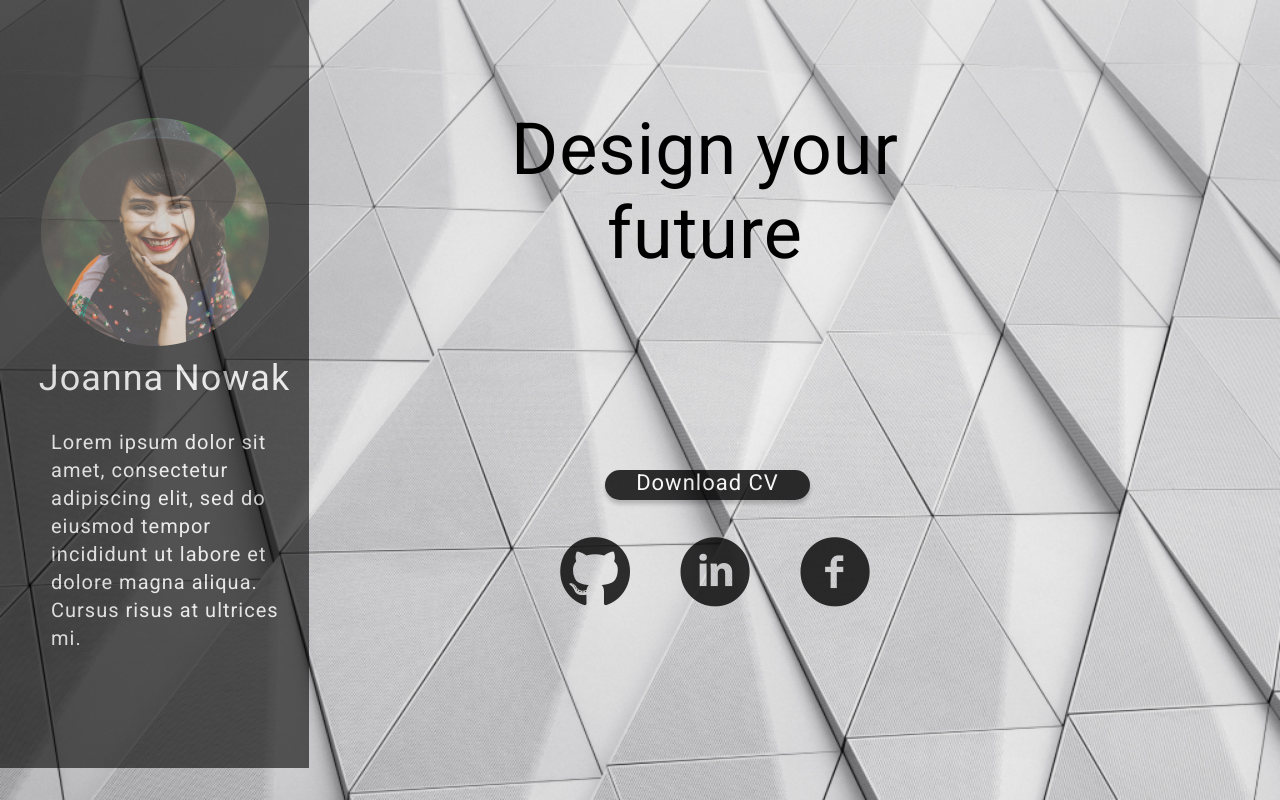
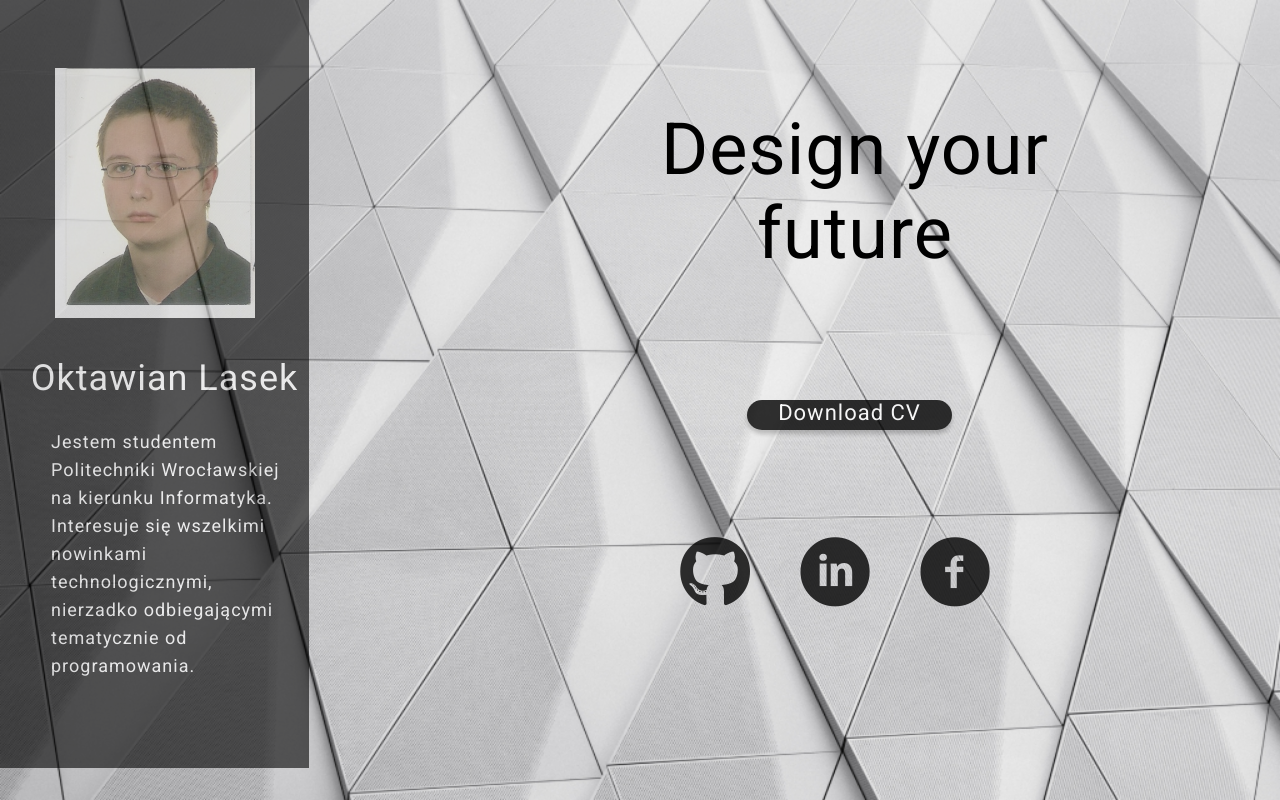
Before and after one commit to Oktawian-L/Mockup-1---Figma, a PHP site: page / in a window 1280 px wide. Run offline with PHP 8.4, Linux system fonts and the light colour scheme; some libraries are stand-ins or nearby versions.

Commit message:
Personalize  business card

```diff
--- a/css/fontello.css
+++ b/css/fontello.css
@@ -1,11 +1,11 @@
 @font-face {
   font-family: 'fontello';
-  src: url('../font/fontello.eot?90898985');
-  src: url('../font/fontello.eot?90898985#iefix') format('embedded-opentype'),
-       url('../font/fontello.woff2?90898985') format('woff2'),
-       url('../font/fontello.woff?90898985') format('woff'),
-       url('../font/fontello.ttf?90898985') format('truetype'),
-       url('../font/fontello.svg?90898985#fontello') format('svg');
+  src: url('../font/fontello.eot?74592605');
+  src: url('../font/fontello.eot?74592605#iefix') format('embedded-opentype'),
+       url('../font/fontello.woff2?74592605') format('woff2'),
+       url('../font/fontello.woff?74592605') format('woff'),
+       url('../font/fontello.ttf?74592605') format('truetype'),
+       url('../font/fontello.svg?74592605#fontello') format('svg');
   font-weight: normal;
   font-style: normal;
 }
@@ -15,7 +15,7 @@
 @media screen and (-webkit-min-device-pixel-ratio:0) {
   @font-face {
     font-family: 'fontello';
-    src: url('../font/fontello.svg?90898985#fontello') format('svg');
+    src: url('../font/fontello.svg?74592605#fontello') format('svg');
   }
 }
 */
@@ -55,6 +55,5 @@
   /* text-shadow: 1px 1px 1px rgba(127, 127, 127, 0.3); */
 }
 
-.icon-github-circled:before { content: '\f09b'; } /* '' */
 .icon-facebook-circled:before { content: '\f30d'; } /* '' */
 .icon-linkedin-circled:before { content: '\f319'; } /* '' */
--- a/index.html
+++ b/index.html
@@ -18,14 +18,14 @@
 		<div class = "left-panel">
 
 			<div class = "photo">
-				<img class="photo-img" src = "img/nowak.png" >
+				<img class="photo-img" src = "img/nowak.jpg" width="200px" height="250px" >
 			</div>
 			<div class="nazw">
-				Joanna Nowak
+				Oktawian Lasek
 			</div>
 			<div class = "descript">
-				 Lorem ipsum dolor sit amet, consectetur adipiscing elit, sed do eiusmod tempor incididunt ut labore et dolore magna aliqua.
-				Cursus risus at ultrices mi.
+				 Jestem studentem Politechniki Wrocławskiej na kierunku Informatyka. Interesuje się wszelkimi nowinkami technologicznymi,
+				nierzadko odbiegającymi tematycznie od programowania.
 			</div>
 		</div>
 
@@ -39,16 +39,16 @@
 			</div>
 			<div class="nav">
 				<div class="nav-item">
-					<a href="#" class="fab fa-github"></a>
+					<a href="https://github.com/Oktawian-L" class="fab fa-github" target="_blank"></a>
 				</div>
 				<div class="nav-item">
-					<a href="#">
+					<a href="https://www.linkedin.com/in/oktawian-l/" target="_blank">
 						<i class="icon-linkedin-circled"></i>
 					</a>
 
 				</div>
 				<div class="nav-item">
-					<a href="#">
+					<a href="https://www.facebook.com/" target="_blank">
 						<i class="icon-facebook-circled"></i>
 					</a>
 				</div>
--- a/style.css
+++ b/style.css
@@ -32,7 +32,7 @@ a
     height: 228px;
     opacity: 0.9;
     position: absolute;
-    top:118px;
+    top:68px;
     left:41px;
 }
 .nazw
@@ -63,7 +63,7 @@ a
     width: 231px;
     height: 261px;
 
-    font-size: 20px;
+    font-size: 18px;
     line-height: 28px;
     font-weight: 100;
     text-align: left;
@@ -100,8 +100,8 @@ a
     background-blend-mode: multiply;
 
     position: absolute;
-    top: 470px;
-    left: 605px;
+    top: 400px;
+    left: 597px;
     width: 205px;
     height: 30px;
 
@@ -134,7 +134,7 @@ a
     /*X: 545px
     Y: 522px*/
     top: 522px;
-    left: 535px;
+    left: 505px;
     display: flex;
     justify-content: center;
     position: absolute;
@@ -166,3 +166,9 @@ a
     cursor: pointer;
     color:#F7E545;
 }
+.middle-box
+{
+    position: absolute;
+    width: 50%;
+    left: 150px;
+}
```
Also changed, not shown: img/nowak.jpg (added), img/nowak.png (deleted).
